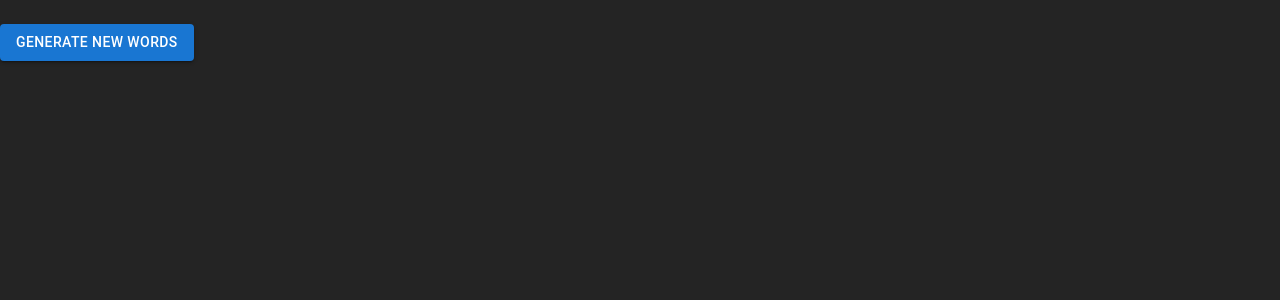
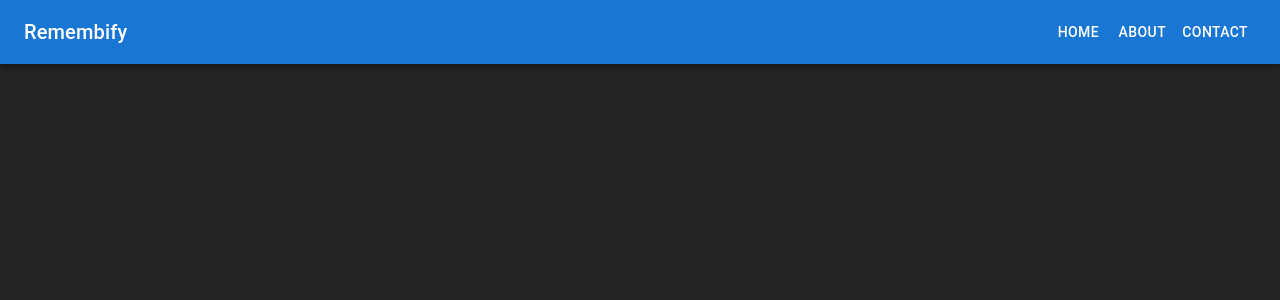
Before and after one commit to shaggy611/EngWordsLearning, a React (Vite) app: page / in a window 1280 px wide. Shown: the top 300 px of the page. Built offline with nearby package versions, Linux system fonts and the light colour scheme.

Commit message:
Add Menu Component

```diff
--- a/package.json
+++ b/package.json
@@ -14,6 +14,7 @@
     "@emotion/styled": "^11.11.0",
     "@fontsource/roboto": "^5.0.3",
     "@mui/base": "^5.0.0-beta.4",
+    "@mui/icons-material": "^5.11.16",
     "@mui/material": "^5.13.6",
     "react": "^18.2.0",
     "react-dom": "^18.2.0"
--- a/src/App.tsx
+++ b/src/App.tsx
@@ -3,6 +3,7 @@
 import './App.css'
 import FetchButton from './components/FetchButton'
 import LinearProgress from '@mui/material/LinearProgress'
+import Menu from './components/Menu'
 
 function App() {
   const [wordPair, setWordPair] = useState({})
@@ -12,6 +13,7 @@
     <>
       <WordsContext.Provider
         value={{ wordPair, setWordPair, loader, setLoader }}>
+        <Menu />
         {loader && <LinearProgress color='success' />}
 
         <br />
--- a/src/components/Menu.tsx
+++ b/src/components/Menu.tsx
@@ -0,0 +1,106 @@
+import * as React from 'react'
+import AppBar from '@mui/material/AppBar'
+import Box from '@mui/material/Box'
+import CssBaseline from '@mui/material/CssBaseline'
+import Divider from '@mui/material/Divider'
+import Drawer from '@mui/material/Drawer'
+import IconButton from '@mui/material/IconButton'
+import List from '@mui/material/List'
+import ListItem from '@mui/material/ListItem'
+import ListItemButton from '@mui/material/ListItemButton'
+import ListItemText from '@mui/material/ListItemText'
+import MenuIcon from '@mui/icons-material/Menu'
+import Toolbar from '@mui/material/Toolbar'
+import Typography from '@mui/material/Typography'
+import Button from '@mui/material/Button'
+
+interface Props {
+  /**
+   * Injected by the documentation to work in an iframe.
+   * You won't need it on your project.
+   */
+  window?: () => Window
+}
+
+const drawerWidth = 240
+const navItems = ['Home', 'About', 'Contact']
+
+export default function Menu(props: Props) {
+  const { window } = props
+  const [mobileOpen, setMobileOpen] = React.useState(false)
+
+  const handleDrawerToggle = () => {
+    setMobileOpen((prevState) => !prevState)
+  }
+
+  const drawer = (
+    <Box onClick={handleDrawerToggle} sx={{ textAlign: 'center' }}>
+      <Typography variant='h6' sx={{ my: 2 }}>
+        Remembify
+      </Typography>
+      <Divider />
+      <List>
+        {navItems.map((item) => (
+          <ListItem key={item} disablePadding>
+            <ListItemButton sx={{ textAlign: 'center' }}>
+              <ListItemText primary={item} />
+            </ListItemButton>
+          </ListItem>
+        ))}
+      </List>
+    </Box>
+  )
+
+  const container =
+    window !== undefined ? () => window().document.body : undefined
+
+  return (
+    <Box sx={{ display: 'flex' }}>
+      <CssBaseline />
+      <AppBar component='nav'>
+        <Toolbar>
+          <IconButton
+            color='inherit'
+            aria-label='open drawer'
+            edge='start'
+            onClick={handleDrawerToggle}
+            sx={{ mr: 2, display: { sm: 'none' } }}>
+            <MenuIcon />
+          </IconButton>
+          <Typography
+            variant='h6'
+            component='div'
+            sx={{ flexGrow: 1, display: { xs: 'none', sm: 'block' } }}>
+            Remembify
+          </Typography>
+          <Box sx={{ display: { xs: 'none', sm: 'block' } }}>
+            {navItems.map((item) => (
+              <Button key={item} sx={{ color: '#fff' }}>
+                {item}
+              </Button>
+            ))}
+          </Box>
+        </Toolbar>
+      </AppBar>
+      <Box component='nav'>
+        <Drawer
+          container={container}
+          variant='temporary'
+          open={mobileOpen}
+          onClose={handleDrawerToggle}
+          ModalProps={{
+            keepMounted: true, // Better open performance on mobile.
+          }}
+          sx={{
+            display: { xs: 'block', sm: 'none' },
+            '& .MuiDrawer-paper': {
+              boxSizing: 'border-box',
+              width: drawerWidth,
+            },
+          }}>
+          {drawer}
+        </Drawer>
+      </Box>
+    </Box>
+  )
+}
```
Also changed, not shown: 1 other file (tests, documents, lock files or other folders).
